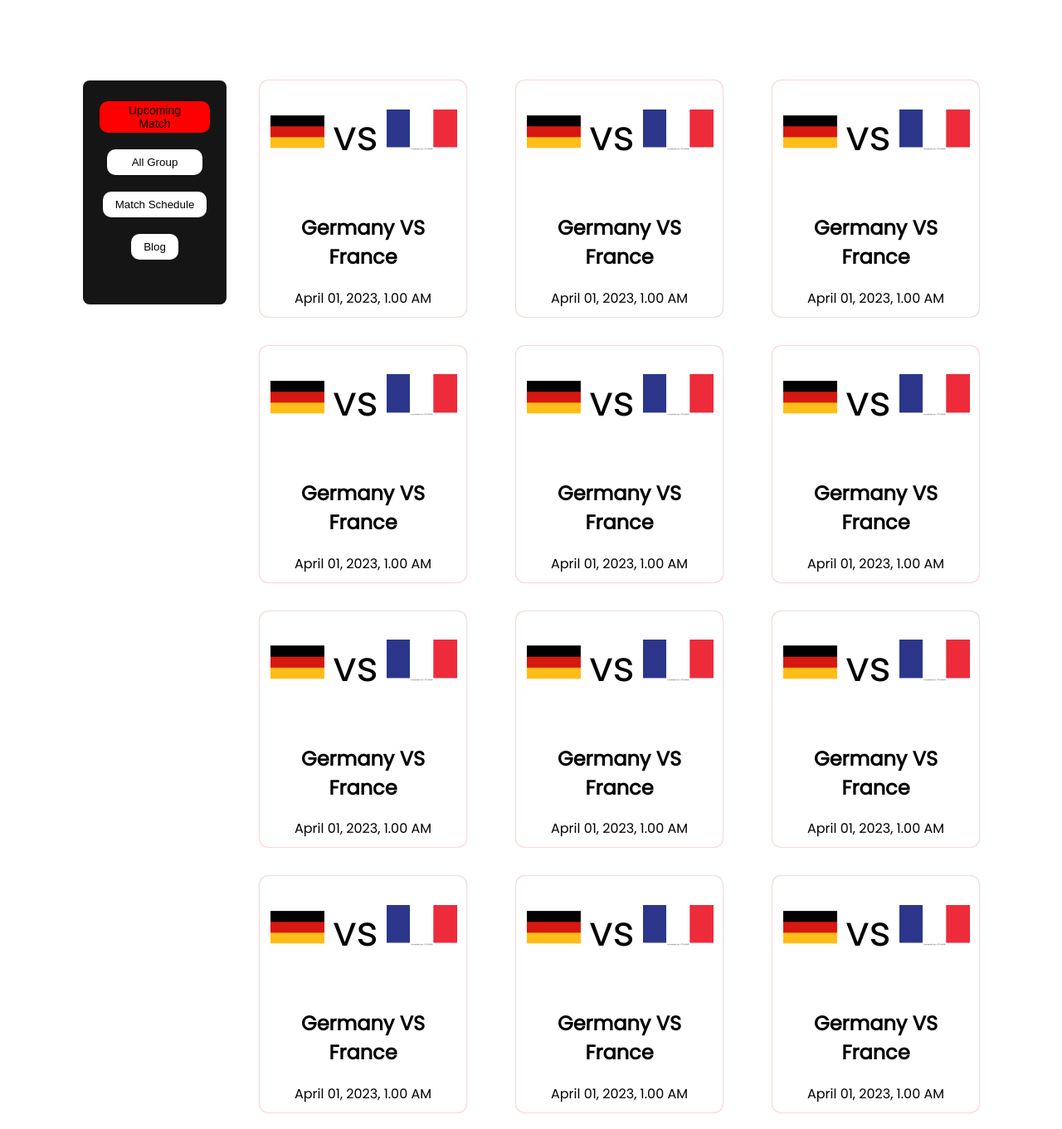
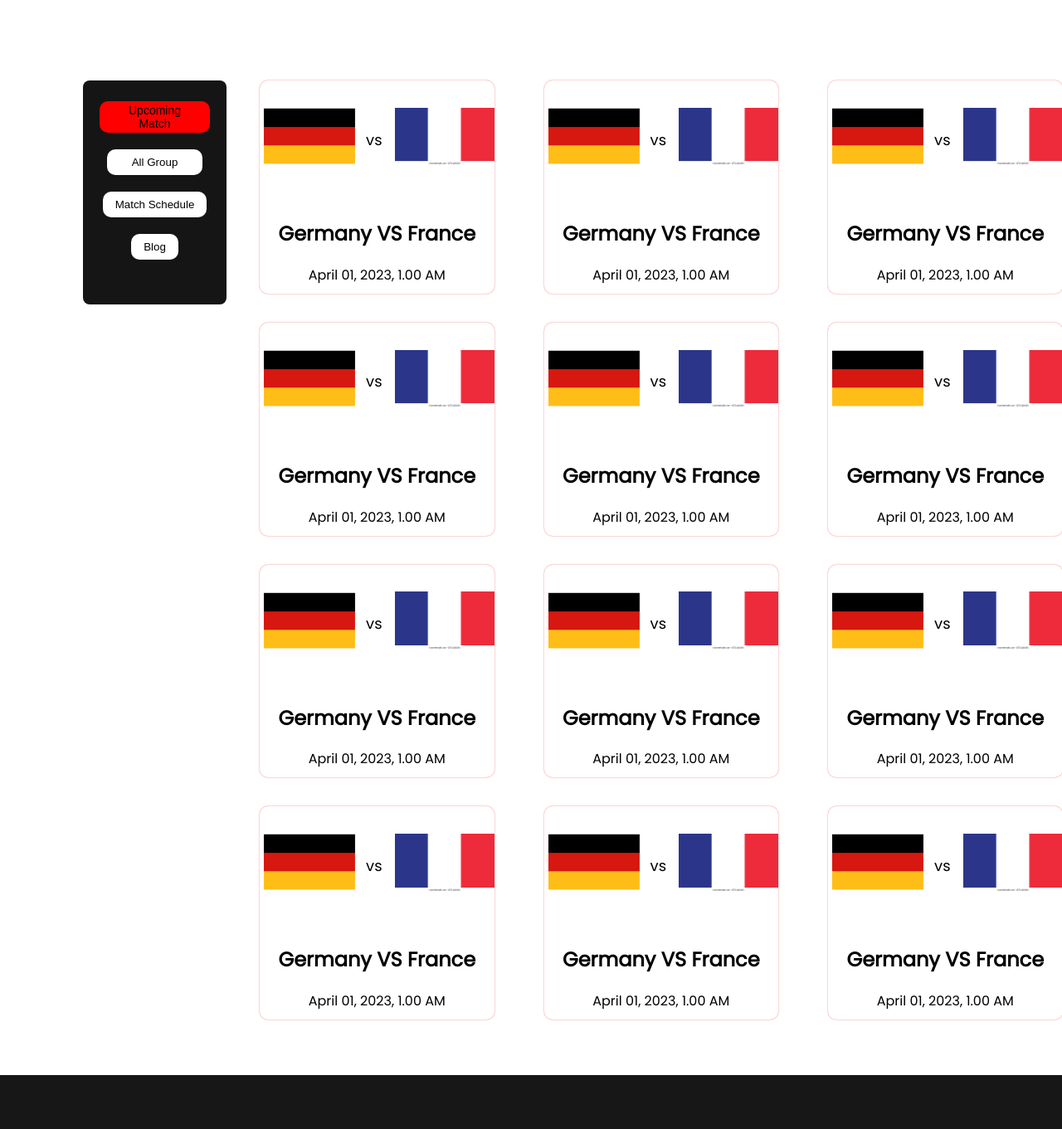
Before and after one commit to Megh0610/World-Cup, a plain HTML site: page anotherone.html in a window 1280 px wide. Shown: the part 511-1872 px from the top of the page at 83% size. Drawn offline with Linux system fonts and the light colour scheme.

```diff
--- a/anotherone.html
+++ b/anotherone.html
@@ -49,7 +49,7 @@
                         <div class="h2-tag">
                             <span>vs</span>
                         </div>
-                        <div class="flag">
+                        <div class="germany">
                             <img src="images for another web/France.webp" alt="img">
                         </div>
                     </div>
@@ -69,7 +69,7 @@
                         <div class="h2-tag">
                             <span>vs</span>
                         </div>
-                        <div class="flag">
+                        <div class="germany">
                             <img src="images for another web/France.webp" alt="img">
                         </div>
                     </div>
@@ -89,7 +89,7 @@
                         <div class="h2-tag">
                             <span>vs</span>
                         </div>
-                        <div class="flag">
+                        <div class="germany">
                             <img src="images for another web/France.webp" alt="img">
                         </div>
                     </div>
@@ -109,7 +109,7 @@
                         <div class="h2-tag">
                             <span>vs</span>
                         </div>
-                        <div class="flag">
+                        <div class="germany">
                             <img src="images for another web/France.webp" alt="img">
                         </div>
                     </div>
@@ -129,7 +129,7 @@
                         <div class="h2-tag">
                             <span>vs</span>
                         </div>
-                        <div class="flag">
+                        <div class="germany">
                             <img src="images for another web/France.webp" alt="img">
                         </div>
                     </div>
@@ -149,7 +149,7 @@
                         <div class="h2-tag">
                             <span>vs</span>
                         </div>
-                        <div class="flag">
+                        <div class="germany">
                             <img src="images for another web/France.webp" alt="img">
                         </div>
                     </div>
@@ -169,7 +169,7 @@
                         <div class="h2-tag">
                             <span>vs</span>
                         </div>
-                        <div class="flag">
+                        <div class="germany">
                             <img src="images for another web/France.webp" alt="img">
                         </div>
                     </div>
@@ -189,7 +189,7 @@
                         <div class="h2-tag">
                             <span>vs</span>
                         </div>
-                        <div class="flag">
+                        <div class="germany">
                             <img src="images for another web/France.webp" alt="img">
                         </div>
                     </div>
@@ -209,7 +209,7 @@
                         <div class="h2-tag">
                             <span>vs</span>
                         </div>
-                        <div class="flag">
+                        <div class="germany">
                             <img src="images for another web/France.webp" alt="img">
                         </div>
                     </div>
@@ -229,7 +229,7 @@
                         <div class="h2-tag">
                             <span>vs</span>
                         </div>
-                        <div class="flag">
+                        <div class="germany">
                             <img src="images for another web/France.webp" alt="img">
                         </div>
                     </div>
@@ -249,7 +249,7 @@
                         <div class="h2-tag">
                             <span>vs</span>
                         </div>
-                        <div class="flag">
+                        <div class="germany">
                             <img src="images for another web/France.webp" alt="img">
                         </div>
                     </div>
@@ -269,7 +269,7 @@
                         <div class="h2-tag">
                             <span>vs</span>
                         </div>
-                        <div class="flag">
+                        <div class="germany">
                             <img src="images for another web/France.webp" alt="img">
                         </div>
                     </div>
--- a/style2.css
+++ b/style2.css
@@ -132,8 +132,7 @@
 .flag-main {
     padding-top: 30px;
     display: flex;
-    font-size: 50px;
-    justify-content: flex-end;
+    justify-content: center;
     align-items: center;
 }
 
@@ -147,8 +146,17 @@
 } */
 
 .blog-2img img {
-    width: 80%;
-    padding-left: 10px;
+    width: 100%;
+}
+
+.h2-tag {
+    font-size: 18px;
+    margin-left: 8px;
+    margin-right: 15px;
+}
+
+.germany {
+    width: 120px;
 }
 
 
```
Also changed, not shown: index.html (+1 -1 lines).
